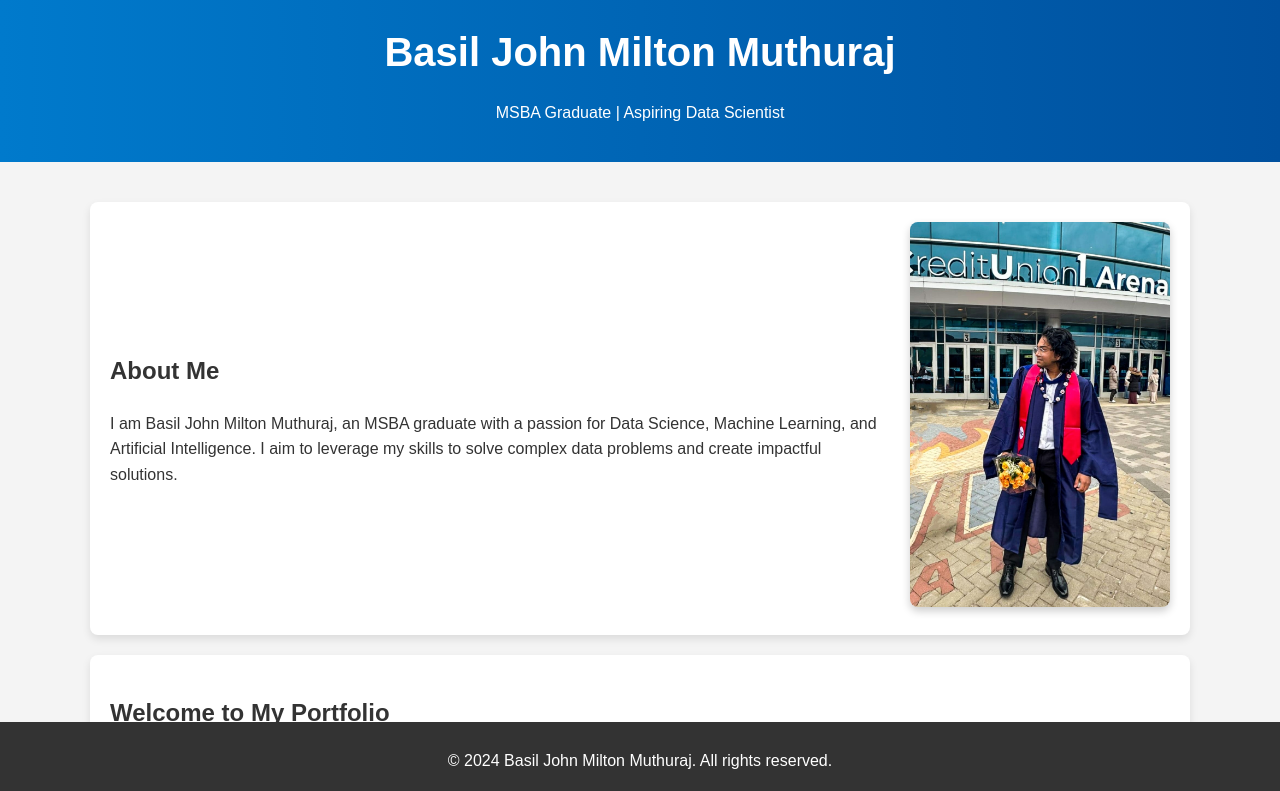
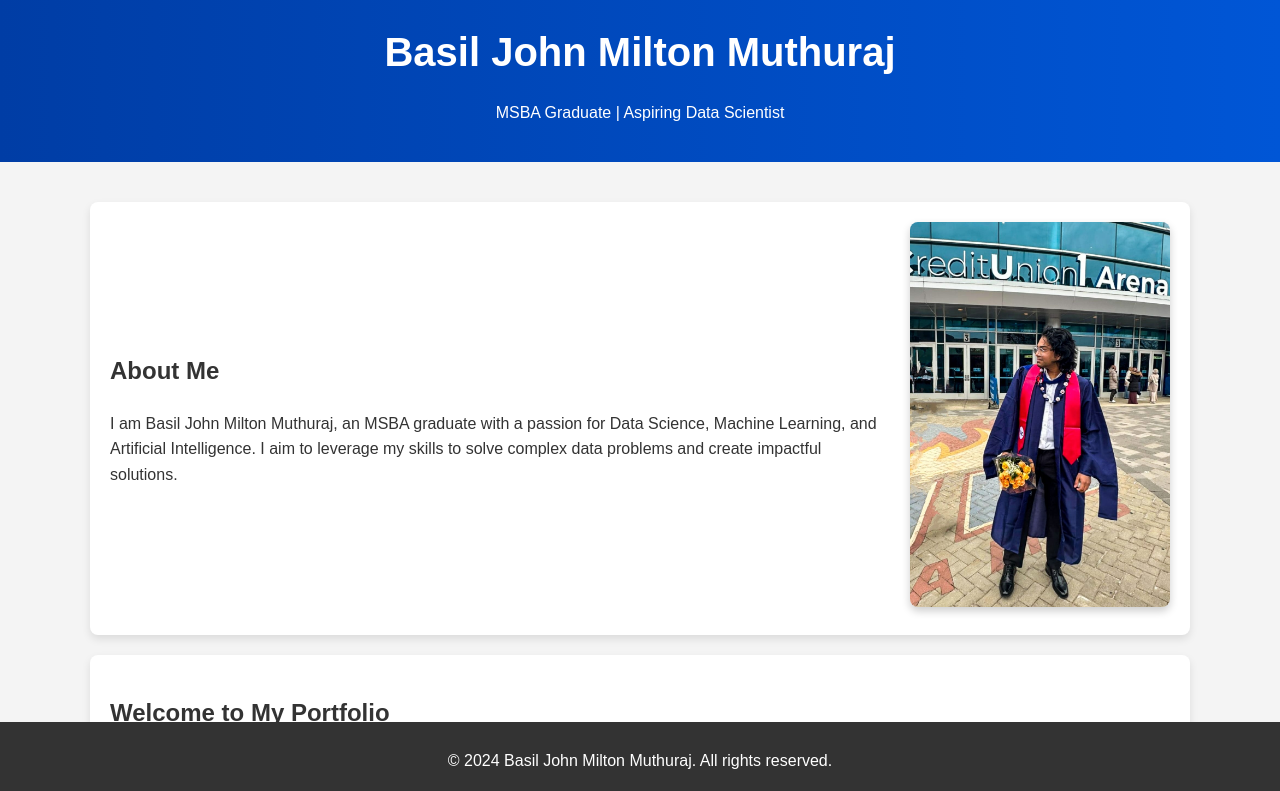
Before and after one commit to BasilJohnMiltonM/bjmm.github.io, a plain HTML site: page index.html in a window 1280 px wide. Shown: the top 791 px of the page. Drawn offline with Linux system fonts and the light colour scheme.

Commit message:
Update style.css
changed title's blue to UIC blue

```diff
--- a/style.css
+++ b/style.css
@@ -9,7 +9,7 @@ body {
 }
 
 header {
-    background: linear-gradient(90deg, #007acc, #00509e);
+    background: linear-gradient(90deg, #003DA5, #0056D6);
     color: white;
     padding: 20px;
     text-align: center;
```
